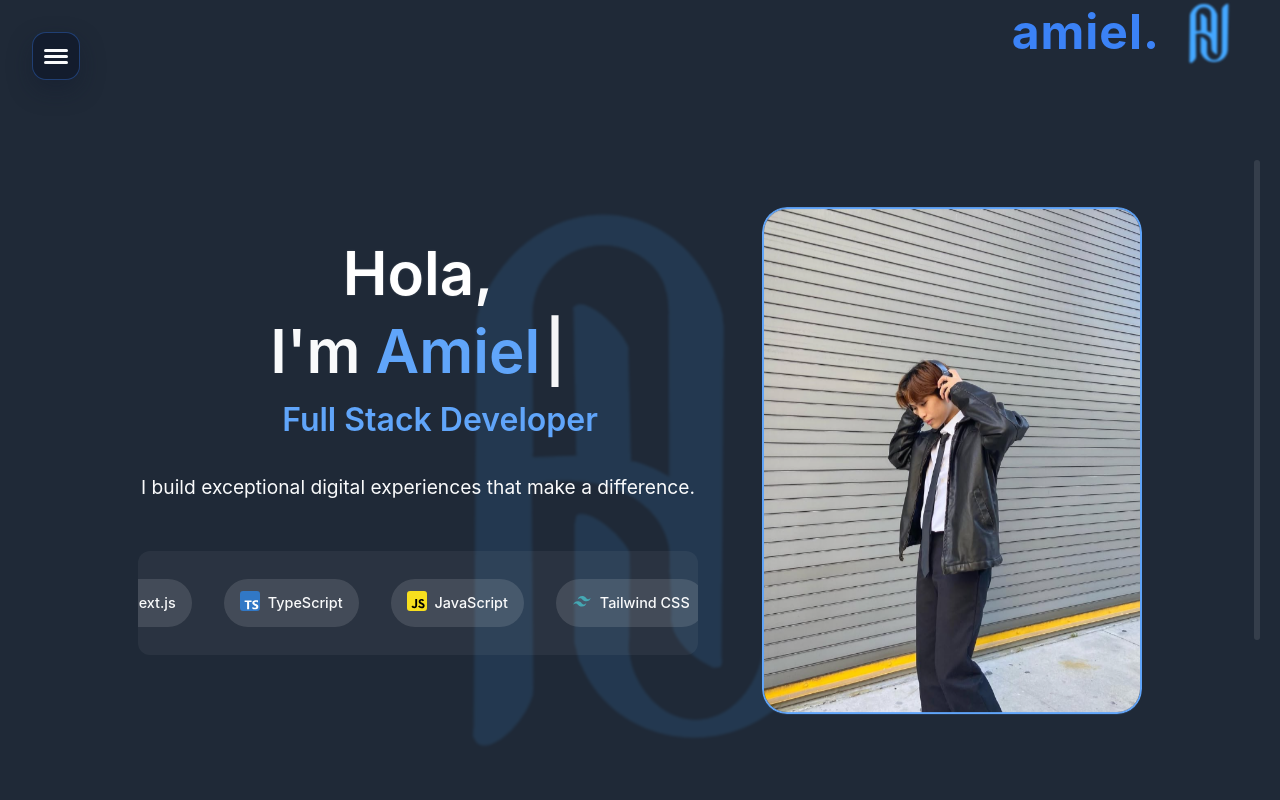
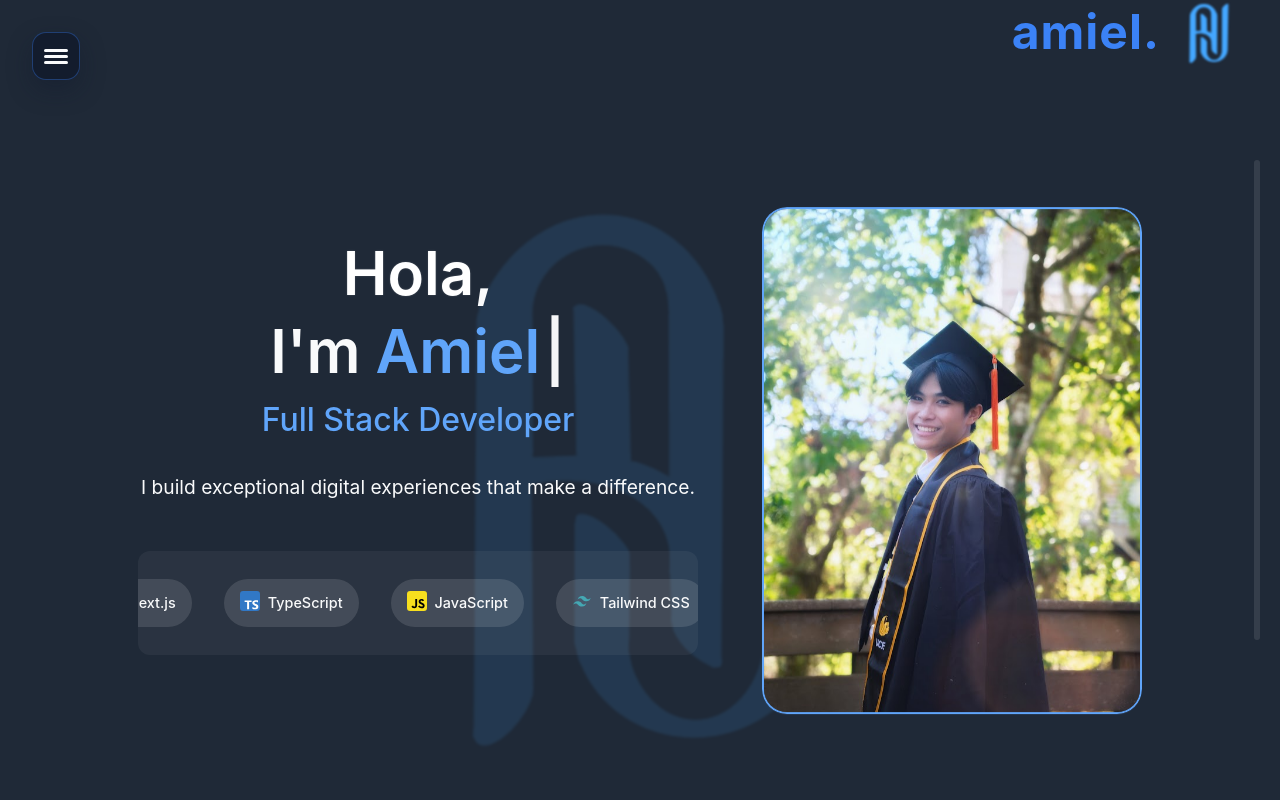
Before and after one commit to AmielHalili/my-portfolio, a React (Vite) app: page / in a window 1280 px wide. Shown: the top 800 px of the page. Built offline with nearby package versions, Linux system fonts and the light colour scheme.

Commit message:
fixed pfp and paddings for h2

```diff
--- a/src/pages/Home.jsx
+++ b/src/pages/Home.jsx
@@ -3,6 +3,7 @@ import { useLocation } from 'react-router-dom';
 import '../styles/Home.css';
 import ajlogo from '../assets/ajlogo.png';
 import proffesionalphoto from '../assets/proffesionalphoto.png';
+import proffessionalphoto from '../assets/proffessionalphoto.jpeg';
 import About from '../components/About';
 import Skills from '../components/Skills';
 import Experience from '../components/Experience';
@@ -201,7 +202,7 @@ const Home = () => {
             </RevealOnScroll>
           </RevealOnScroll>
           <RevealOnScroll className="profile-picture-container" delay={0.1}>
-            <img src={proffesionalphoto} alt="Professional Photo" className="home-profile-photo" />
+            <img src={proffessionalphoto} alt="Professional Photo" className="home-profile-photo" />
           </RevealOnScroll>
         </div>
         <div className="home-page">
--- a/src/pages/ProjectDetails.jsx
+++ b/src/pages/ProjectDetails.jsx
@@ -231,7 +231,7 @@ const ProjectDetails = () => {
   }
 
   return (
-    <section className="py-16 md:py-20 bg-dark-gray min-h-screen">
+    <section className="project-details py-16 md:py-20 bg-dark-gray min-h-screen">
       <div className="max-w-6xl mx-auto px-4 sm:px-6 lg:px-8">
         {/* Hero Section */}
         <div className="overview-container bg-mid-gray rounded-xl shadow-lg overflow-hidden mb-8">
--- a/src/styles/Home.css
+++ b/src/styles/Home.css
@@ -108,6 +108,11 @@
   font-size: clamp(1.4rem, 4vw, 2rem);
   color: var(--light-blue);
   margin-bottom: 2rem;
+
+  justify-content: center;
+  display: flex;
+  font-weight: 500;
+  text-align: center;
 }
 
 .home-description {
--- a/src/styles/ProjectDetails.css
+++ b/src/styles/ProjectDetails.css
@@ -117,8 +117,7 @@ body {
   /* Section headers */
   h2 {
 
-    padding-left: 0.75rem;
-    margin-left: 2rem;
+
   }
 
   /* Extra polish */
--- a/src/styles/SplashScreen.css
+++ b/src/styles/SplashScreen.css
@@ -40,7 +40,7 @@
 
 .logo-header {
   color: var(--light-blue);
-  font-size: clamp(1.2rem, 8vw, 6rem);
+  font-size: clamp(1.2rem, 8vw, 8rem);
   font-weight: 900;
   text-align: center;
   text-shadow: 0 0 10px rgba(0, 195, 255, 0.2);
@@ -83,7 +83,7 @@
     max-width: 100%;
     gap: 0.075em;
     letter-spacing: 0.05em;
-    font-size: clamp(1rem, 9vw, 2.8rem);
+    font-size: clamp(1rem, 9vw, 4rem);
   }
 }
 
@@ -93,7 +93,7 @@
   }
 
   .logo-header {
-    font-size: clamp(0.95rem, 11vw, 2.4rem);
+    font-size: clamp(0.95rem, 11vw, 4rem);
     letter-spacing: 0.04em;
   }
 }
```
Also changed, not shown: src/assets/proffessionalphoto.jpeg (added).
